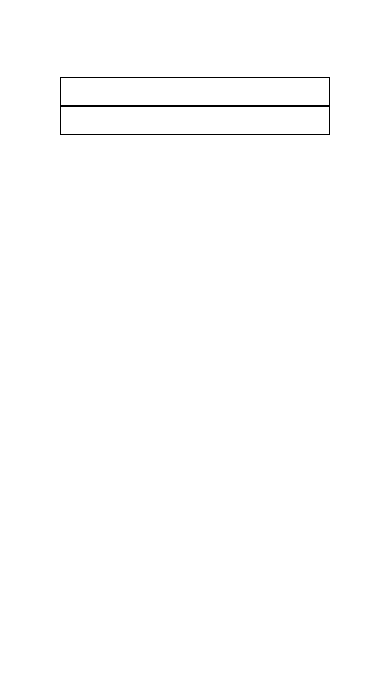
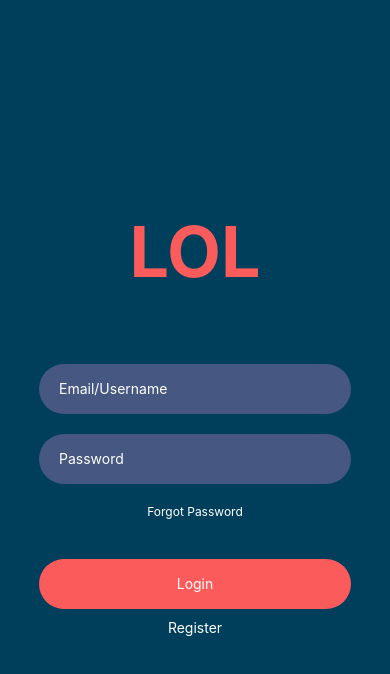
Before and after one commit to ksajan/reactNative, a React Native app: screen / in a window 390 px wide. Shown: the top 674 px of the page. Built offline with nearby package versions, Linux system fonts and the light colour scheme.

Commit message:
major update

```diff
--- a/App.js
+++ b/App.js
@@ -1,47 +1,88 @@
 import React, { useState } from 'react';
-import { StyleSheet, Text, View, Button, TextInput } from 'react-native';
+import { StyleSheet, Text, View, Button, TextInput, Image, TouchableHighlight, TouchableOpacity } from 'react-native';
 
-export default function App() {
+
+export default class extends React.Component {
+  state = {
+    email: "",
+    password: ""
+  }
+  render() {
   return (
     <View style={styles.container}>
-      <TextInput placeholder="Email/Username"
-                      style={styles.input} />
-      <TextInput placeholder="Password"
-                      style={styles.input} />
-      <View style={styles.item1}>
-        <Button title="Login" />
-        <Button title="Register" />
+      <Text style={styles.logo}>LOL</Text>
+      <View style={styles.inputView}>
+        <TextInput
+          placeholder="Email/Username"
+          style={styles.inputText}
+          onChangeText={text => this.setState({ email: text})} />
       </View>
-      <View style={styles.item2}>
+
+      <View style={styles.inputView}>
+        <TextInput
+          secureTextEntry
+          placeholder="Password"
+          style={styles.inputText}
+          onChangeText={text => this.setState({password: text})}/>
+
       </View>
+      <TouchableOpacity>
+        <Text style={styles.forgotPasswordText}>Forgot Password</Text>
+      </TouchableOpacity>
+
+      <TouchableOpacity style={styles.loginBtn}>
+        <Text style={styles.loginText}>Login</Text>
+      </TouchableOpacity>
+
+      <TouchableOpacity>
+        <Text style={styles.loginText}>Register</Text>
+      </TouchableOpacity>
     </View>
-  );
+    );
+  }
 }
 
 const styles = StyleSheet.create({
   container: {
-    flexDirection: 'column',
-    backgroundColor: '#fff',
-    alignItems: 'stretch',
+    flex:1,
+    backgroundColor: '#003f5c',
+    alignItems: 'center',
     justifyContent: 'center',
-    padding: 60
   },
-  item1: {
-    flex: 0,
-    backgroundColor: '#fff',
-    alignItems: 'stretch',
-    flexDirection: 'row',
-    justifyContent: 'space-between'
+  logo: {
+    fontWeight: 'bold',
+    fontSize: 70,
+    color: '#fb5b5a',
+    marginBottom:70
   },
-  item2: {
-    backgroundColor: '#f456',
-    //alignItems: 'center',
-    justifyContent: 'center'
+  inputView: {
+    backgroundColor: '#465881',
+    justifyContent: 'center',
+    width: '80%',
+    borderRadius: 25,
+    height: 50,
+    marginBottom: 20,
+    padding:20
   },
-  input: {
-    borderColor: 'black',
-    borderWidth: 0.8,
-    padding: 5,
+  inputText: {
+    height: 50,
+    color: 'white'
+  },
+  forgotPasswordText: {
+    color: 'white',
+    fontSize: 12,
+  },
+  loginBtn: {
+    width: '80%',
+    backgroundColor: '#fb5b5a',
+    borderRadius: 25,
+    height: 50,
+    alignItems: 'center',
+    justifyContent: 'center',
+    marginBottom: 10,
+    marginTop: 40
+  },
+  loginText: {
     color: 'white'
   }
 });
```
